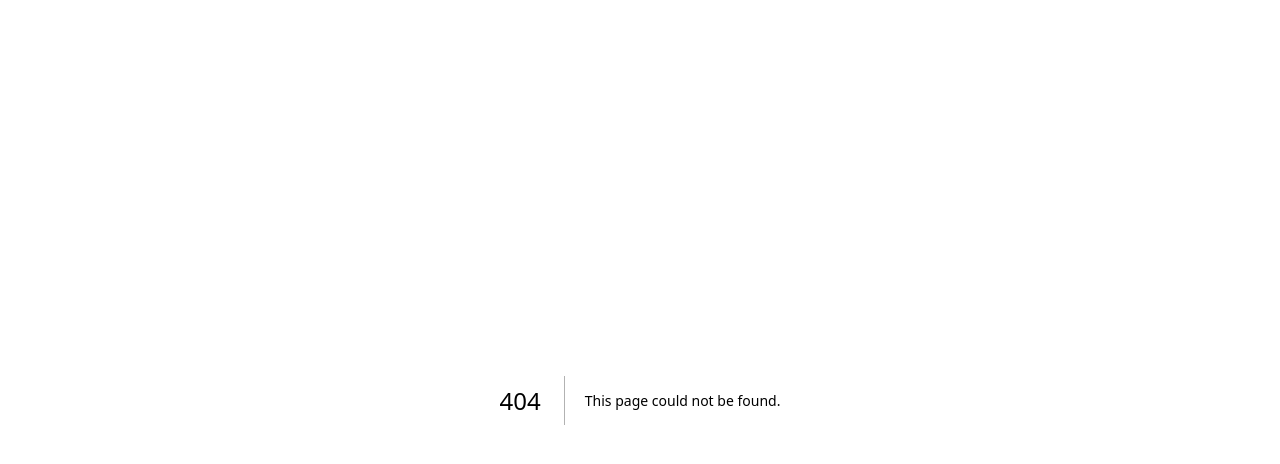
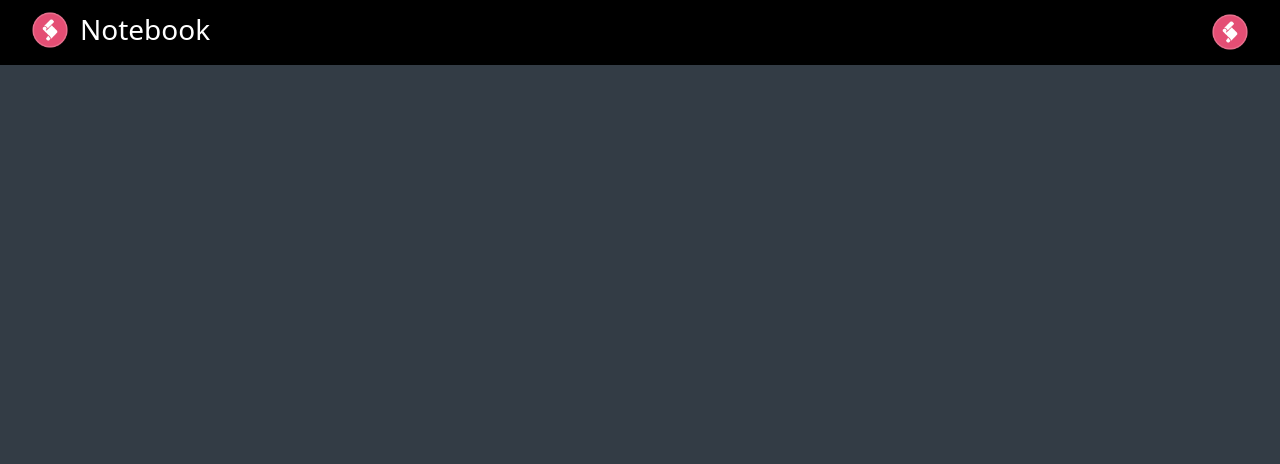
Before and after one commit to tahmidmozaffar/notebook-webapp, a Next.js app: page /dashboard in a window 1280 px wide. Before the commit this address had no page. Shown: the top 464 px of the page. Built offline with nearby package versions, Linux system fonts and the light colour scheme.

Commit message:
dashboard page with header

```diff
--- /dev/null
+++ b/pages/dashboard/dashboard.module.css
@@ -0,0 +1,11 @@
+.container {
+  width: 100%;
+  display: flex;
+  overflow: auto;
+  box-shadow: 5px 5px 10px 0px #d4d4d4;
+  min-height: 100vh;
+  border-color: var(--dl-color-gray-black);
+  border-width: 1px;
+  flex-direction: column;
+  background-color: #333c45;
+}
--- /dev/null
+++ b/pages/dashboard/index.tsx
@@ -0,0 +1,13 @@
+import Header from "../../src/components/header";
+import styles from "./dashboard.module.css";
+import common from "../../styles/common.module.css";
+
+const Dashboard = () => {
+  return (
+    <div className={styles.container}>
+      <Header />
+    </div>
+  );
+};
+
+export default Dashboard;
--- a/pages/signup/index.tsx
+++ b/pages/signup/index.tsx
@@ -46,7 +46,7 @@ const Signup = () => {
         placeholder="Confirm Password"
         className={` ${styles.textinput1}`}
       />
-      <button className={` ${styles.button}`}>Login</button>
+      <button className={` ${styles.button}`}>Signup</button>
       <Link
         href=""
         className={styles.text1}
--- /dev/null
+++ b/src/components/header/header.module.css
@@ -0,0 +1,28 @@
+.container {
+  background: black;
+  padding: 10px;
+  padding-left: 30px;
+  padding-right: 30px;
+  display: flex;
+  flex-direction: row;
+  align-items: center;
+}
+
+.logo_container {
+  display: flex;
+  flex: 1;
+  flex-direction: row;
+}
+
+.logo {
+  margin-right: 10px;
+}
+
+.logo_title {
+  margin-top: 3px;
+  color: white;
+}
+
+.profile_icon {
+  align-self: flex-end;
+}
--- /dev/null
+++ b/src/components/header/index.tsx
@@ -0,0 +1,30 @@
+import Image from "next/image";
+import styles from "./header.module.css";
+
+const Header = () => {
+  return (
+    <div className={styles.container}>
+      <div className={styles.logo_container}>
+        <Image
+          src="/logo.png"
+          width={40}
+          height={40}
+          alt="logo"
+          className={styles.logo}
+        />
+        <h3 className={styles.logo_title}>Notebook</h3>
+      </div>
+      <div>
+        <Image
+          src="/logo.png"
+          width={40}
+          height={40}
+          alt="logo"
+          className={styles.profile_icon}
+        />
+      </div>
+    </div>
+  );
+};
+
+export default Header;
--- a/styles/common.module.css
+++ b/styles/common.module.css
@@ -9,7 +9,7 @@
   border-width: 1px;
   flex-direction: column;
   justify-content: center;
-  background-image: linear-gradient(to right, #acd9f8 0%, #021930 100%);
+  background-color: #333c45;
 }
 .image {
   width: 100px;
@@ -19,6 +19,7 @@
   font-size: 3em;
   font-family: Merriweather;
   margin-bottom: var(--dl-space-space-fiveunits);
+  color: white;
 }
 .textinput {
   width: 400px;
@@ -27,6 +28,7 @@
   margin-bottom: var(--dl-space-space-unit);
   padding: 8px;
   border: none;
+  background-color: #17191a;
 }
 .textinput1 {
   width: 400px;
@@ -36,6 +38,7 @@
   padding: 8px;
   border: none;
   margin-bottom: var(--dl-space-space-unit);
+  background-color: #17191a;
 }
 .button {
   color: var(--dl-color-gray-white);
@@ -57,6 +60,7 @@
   text-align: center;
   transition: 0.3s;
   cursor: pointer;
+  color: white;
 }
 .text1:hover {
   text-decoration: underline;
```
Also changed, not shown: pages/index.tsx (+9 -1 lines).
